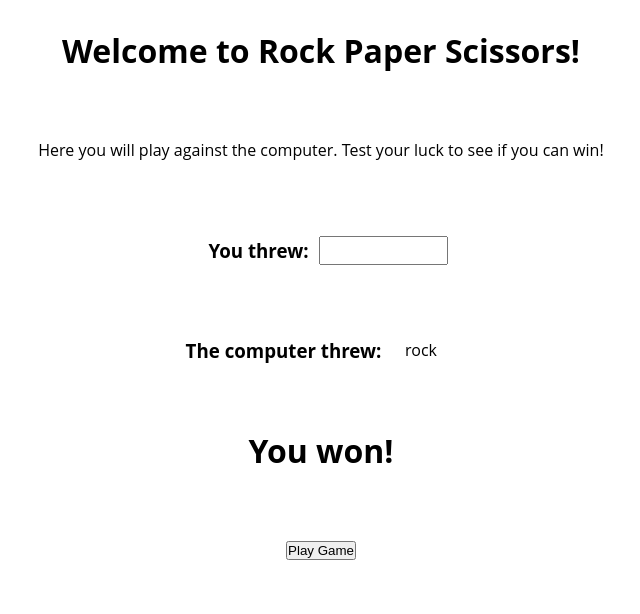
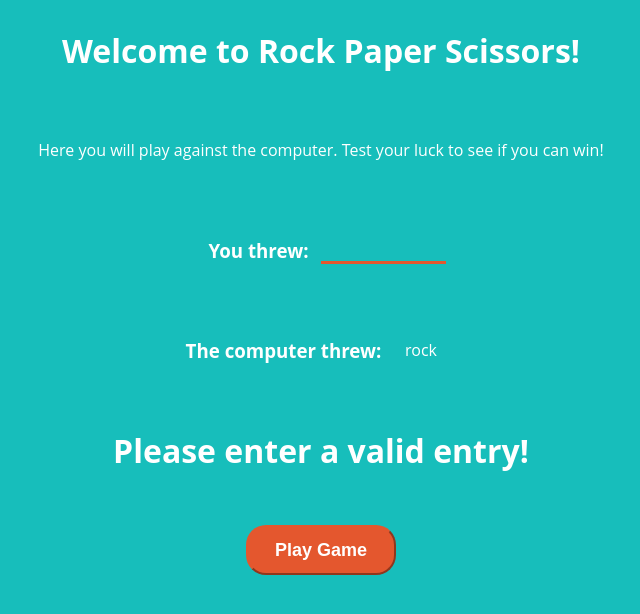
Before and after one commit to Saltysam101/Rock-Paper-Scissors, a plain HTML site: page index.html in a window 1280 px wide. Both pictures are taken after a click on the button "Play Game". Shown: the whole page, without its empty margins (319-959 px from the left). Drawn offline with Linux system fonts and the light colour scheme; a web font is replaced by a local one.

Commit message:
It is finished, added in additional logic and styling

```diff
--- a/index.js
+++ b/index.js
@@ -1,7 +1,7 @@
 const getUserInput = (userChoice) =>{
     userChoice = document.getElementById("userchoice").value;
     userChoice = userChoice.toLowerCase();
-return userChoice === 'rock' || userChoice === 'paper' || userChoice === 'scissors'? userChoice : alert('Error!');
+return userChoice === 'rock' || userChoice === 'paper' || userChoice === 'scissors'? userChoice: console.log(userChoice);
 
 }
 const getComputerInput = () => {
@@ -20,7 +20,10 @@ const getComputerInput = () => {
     }
 }
 const determineWinner = (userChoice, computerChoice) => {
-    if (userChoice === 'rock' && computerChoice === 'paper' || userChoice === 'paper' && computerChoice === 'scissors' || userChoice === 'scissors' && computerChoice === 'rock' ){
+    if (userChoice === undefined){
+        document.getElementById('winner').innerHTML= 'Please enter a valid entry!';
+    }
+    else if (userChoice === 'rock' && computerChoice === 'paper' || userChoice === 'paper' && computerChoice === 'scissors' || userChoice === 'scissors' && computerChoice === 'rock' ){
         document.getElementById('winner').innerHTML="The computer won!";
     }
     else if (userChoice === computerChoice){
--- a/style.css
+++ b/style.css
@@ -9,6 +9,8 @@
 *{
     margin: 0;
     padding: 0;
+    background-color: #17BEBB;
+    color: white;
 }
 body{
     font-family: 'Open Sans', sans-serif;
@@ -46,6 +48,11 @@ body{
     align-self: center;
     justify-self: center;
     margin-right: 125px;
+    border: none;
+    border-bottom: #E4572E 3px solid;
+}
+#userchoice:hover{
+    border-bottom: rgb(255, 136, 0) 3px solid;
 }
 #computer-header{
     grid-column: 2 / span 2;
@@ -72,4 +79,17 @@ body{
     grid-row: 6;
     align-self: center;
     justify-self: center;
+    background-color: #E4572E;
+    height: 50px;
+    width: 150px;
+    border-radius: 20px;
+    font-size: 18px;
+    font-weight: bold;
+    border-color: #E4572E;
+    box-shadow: none;
 }
+#play:hover {
+    background-color: rgb(255, 136, 0);
+    border-color:rgb(255, 136, 0);
+    color: white;
+}
```
